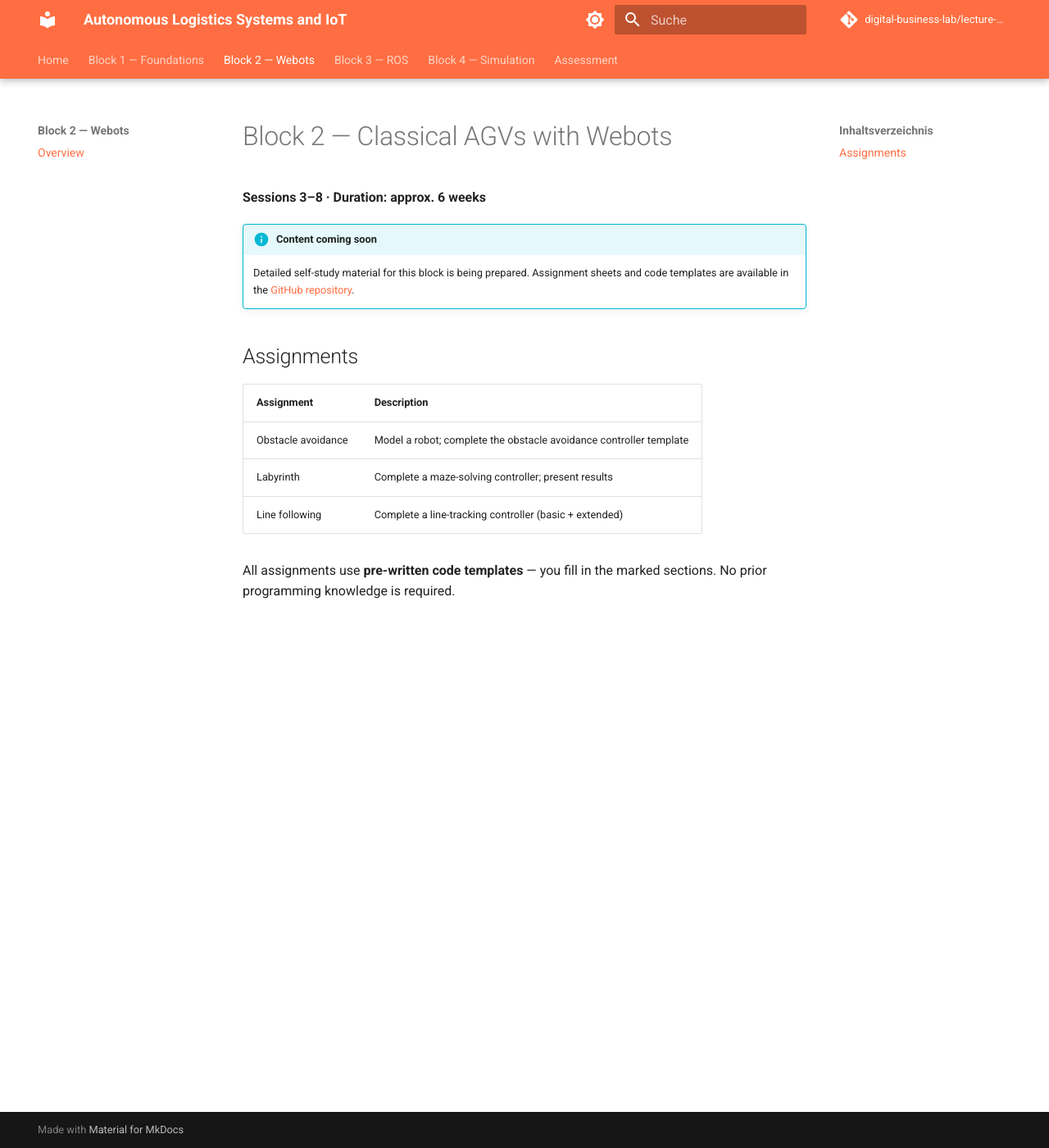
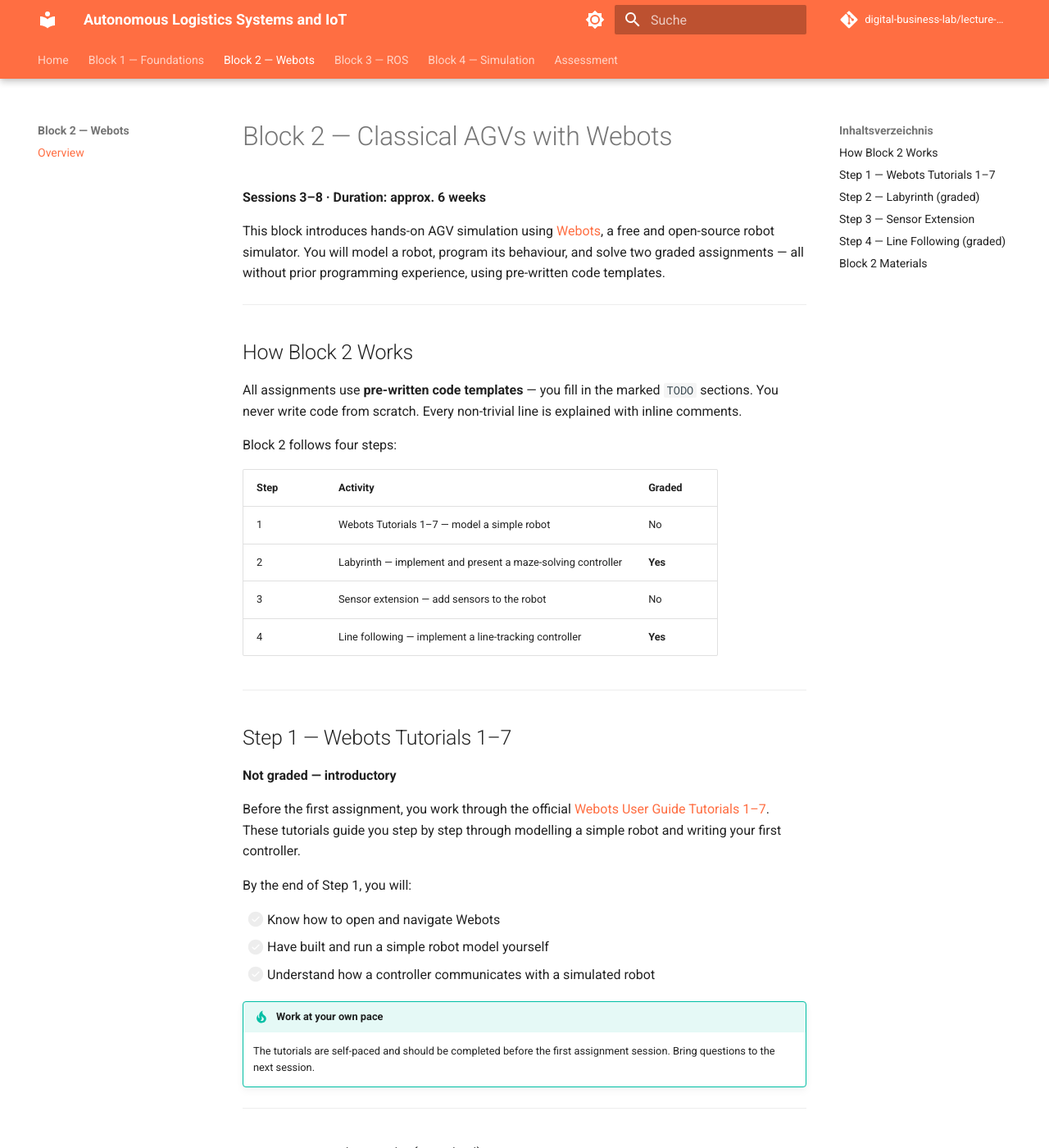
Before and after one commit to digital-business-lab/lecture-auto, an MkDocs documentation site: the page built from web/block-02/index.md, in a window 1280 px wide and 1400 px high. Shown: the whole window at 82% size. Built offline with MkDocs 1.6.1 and Material for MkDocs 9.7.7, drawn with Linux system fonts in a browser that asks for light colours; comment, search, counter and statistics services are not loaded; some of the changed text lies outside the part shown.

Commit message:
docs: expand Block 2 documentation with 4-step Webots workflow
Co-authored-by: christophpitzl <71552811+christophpitzl@users.noreply.github.com>
Agent-Logs-Url: https://github.com/digital-business-lab/lecture-auto/sessions/38089c4c-6710-4b5a-9251-c737bb5c3b01

```diff
--- a/web/block-02/index.md
+++ b/web/block-02/index.md
@@ -2,15 +2,100 @@
 
 **Sessions 3–8 · Duration: approx. 6 weeks**
 
-!!! info "Content coming soon"
-    Detailed self-study material for this block is being prepared. Assignment sheets and code templates are available in the [GitHub repository](https://github.com/digital-business-lab/lecture-auto/tree/main/block-02-webots).
+This block introduces hands-on AGV simulation using [Webots](https://cyberbotics.com), a free and open-source robot simulator. You will model a robot, program its behaviour, and solve two graded assignments — all without prior programming experience, using pre-written code templates.
 
-## Assignments
+---
 
-| Assignment | Description |
-|---|---|
-| Obstacle avoidance | Model a robot; complete the obstacle avoidance controller template |
-| Labyrinth | Complete a maze-solving controller; present results |
-| Line following | Complete a line-tracking controller (basic + extended) |
+## How Block 2 Works
 
-All assignments use **pre-written code templates** — you fill in the marked sections. No prior programming knowledge is required.
+All assignments use **pre-written code templates** — you fill in the marked `TODO` sections. You never write code from scratch. Every non-trivial line is explained with inline comments.
+
+Block 2 follows four steps:
+
+| Step | Activity | Graded |
+|---|---|---|
+| 1 | Webots Tutorials 1–7 — model a simple robot | No |
+| 2 | Labyrinth — implement and present a maze-solving controller | **Yes** |
+| 3 | Sensor extension — add sensors to the robot | No |
+| 4 | Line following — implement a line-tracking controller | **Yes** |
+
+---
+
+## Step 1 — Webots Tutorials 1–7
+
+**Not graded — introductory**
+
+Before the first assignment, you work through the official [Webots User Guide Tutorials 1–7](https://cyberbotics.com/doc/guide/tutorials). These tutorials guide you step by step through modelling a simple robot and writing your first controller.
+
+By the end of Step 1, you will:
+
+- [ ] Know how to open and navigate Webots
+- [ ] Have built and run a simple robot model yourself
+- [ ] Understand how a controller communicates with a simulated robot
+
+!!! tip "Work at your own pace"
+    The tutorials are self-paced and should be completed before the first assignment session. Bring questions to the next session.
+
+---
+
+## Step 2 — Labyrinth *(graded)*
+
+**Goal:** Implement a maze-solving strategy and present your results.
+
+You receive a **pre-built labyrinth world** and a **controller template**. Your task is to complete the maze-solving logic gaps in the template (e.g. wall-following decision rules), refine your algorithm, and present your approach and a working demo to the group.
+
+**What you hand in:**
+
+- [ ] A working Webots simulation in which your robot navigates the labyrinth
+- [ ] A short presentation of your approach and results
+
+**Hardware demo:** After the assignment, the lecturer demonstrates the same algorithm running on a physical **Alphabot** robot. You compare simulation and real-world behaviour.
+
+!!! note "Assessment"
+    This assignment is graded and counts towards the 70% in-semester component.
+
+---
+
+## Step 3 — Sensor Extension
+
+**Not graded — bridging step**
+
+Before the line-following assignment, you extend your robot with additional ground sensors directly in Webots. You verify the sensor readings in the simulation console.
+
+This step prepares you technically for Step 4 — no deliverable is required.
+
+---
+
+## Step 4 — Line Following *(graded)*
+
+**Goal:** Implement line-tracking behaviour using provided templates.
+
+**Basic (all students):**
+
+- [ ] Complete the template controller for line following with 4 sensors on a standard track
+- [ ] Test and tune sensor weights and speed parameters
+
+**Extended (optional):**
+
+- [ ] Adapt the controller for 8 sensors and tracks with varying colours
+
+**What you hand in:**
+
+- [ ] A working line-following simulation
+- [ ] Short documentation of your parameter choices
+
+**Hardware demo:** The lecturer demonstrates line following on a physical **Dobot** robot.
+
+!!! note "Assessment"
+    This assignment is graded and counts towards the 70% in-semester component.
+
+---
+
+## Block 2 Materials
+
+| Material | Description | Where to find |
+|---|---|---|
+| Lecture slides | Webots introduction and AGV control concepts | Moodle |
+| Webots tutorials | Official guided tutorials 1–7 | [cyberbotics.com/doc/guide/tutorials](https://cyberbotics.com/doc/guide/tutorials) |
+| Assignment sheets | Labyrinth + line following | Distributed in session |
+| Code templates | Pre-written controllers with `TODO` gaps | Distributed in session |
```
Also changed, not shown: block-02-webots/README.md (+19 -9 lines), docs/course-concept.md (+34 -14 lines).
